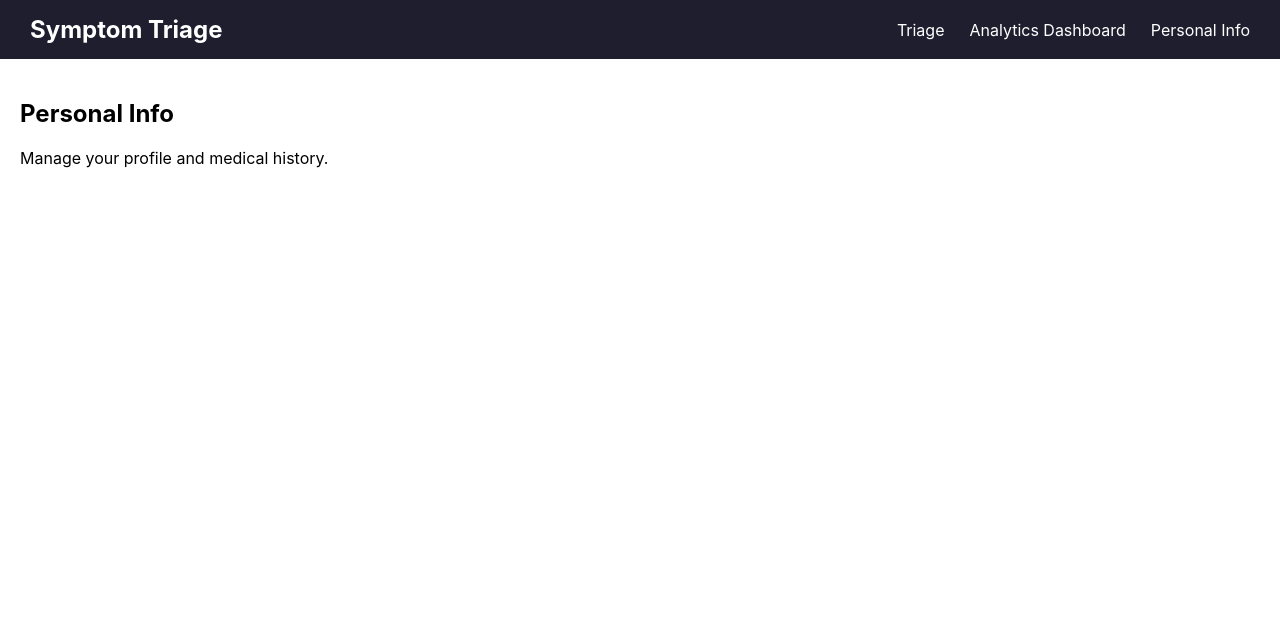
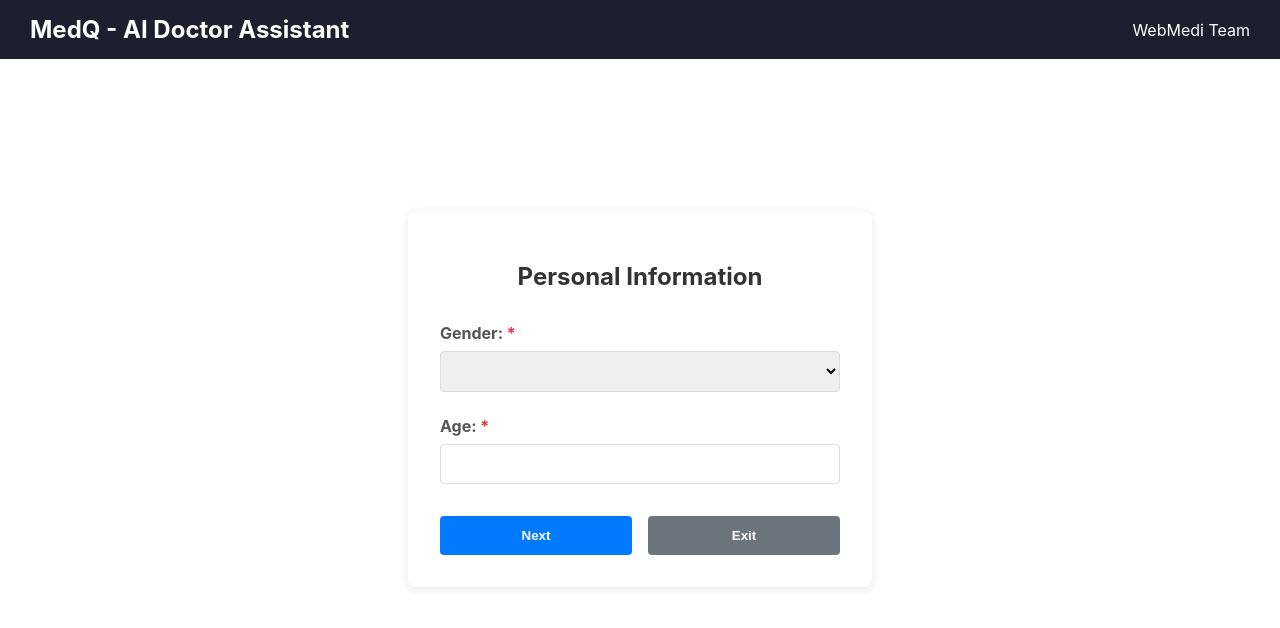
Before and after one commit to huongtle/Hackathon-FE, a React (Create React App) app: page /info in a window 1280 px wide. Shown: the top 628 px of the page. Built offline with nearby package versions, Linux system fonts and the light colour scheme.

Commit message:
Update Code Structure

```diff
--- a/src/App.js
+++ b/src/App.js
@@ -1,6 +1,7 @@
 import React from 'react';
 import { BrowserRouter as Router, Routes, Route } from 'react-router-dom';
 import Navbar from './components/Navbar';
+import Welcome from './pages/Welcome';
 import Triage from './pages/Triage';
 import Dashboard from './pages/Dashboard';
 import PersonalInfo from './pages/PersonalInfo';
@@ -11,7 +12,8 @@ function App() {
       <Navbar />
       <div style={{ padding: '20px' }}>
         <Routes>
-          <Route path="/" element={<Triage />} />
+          <Route path="/" element={<Welcome />} />
+          <Route path="/triage" element={<Triage />} />
           <Route path="/dashboard" element={<Dashboard />} />
           <Route path="/info" element={<PersonalInfo />} />
         </Routes>
--- a/src/components/Navbar.js
+++ b/src/components/Navbar.js
@@ -5,12 +5,8 @@ import '../css/Navbar.css';
 function Navbar() {
   return (
     <nav className="navbar">
-      <div className="logo">Symptom Triage</div>
-      <ul className="nav-links">
-        <li><Link to="/">Triage</Link></li>
-        <li><Link to="/dashboard">Analytics Dashboard</Link></li>
-        <li><Link to="/info">Personal Info</Link></li>
-      </ul>
+      <div className="logo">MedQ - AI Doctor Assistant</div>
+      <div className="nav-links">WebMedi Team</div>
     </nav>
   );
 }
--- a/src/css/App.css
+++ b/src/css/App.css
@@ -14,7 +14,7 @@
 }
 
 .App-header {
-  background-color: #282c34;
+  background-color: #0056b3;
   min-height: 100vh;
   display: flex;
   flex-direction: column;
--- /dev/null
+++ b/src/css/PersonalInfo.css
@@ -0,0 +1,94 @@
+.personal-info-container {
+  display: flex;
+  justify-content: center;
+  align-items: center;
+  min-height: 80vh;
+}
+
+.personal-info-content {
+  background: white;
+  padding: 2rem;
+  border-radius: 8px;
+  box-shadow: 0 2px 10px rgba(0, 0, 0, 0.1);
+  width: 100%;
+  max-width: 400px;
+}
+
+.personal-info-content h2 {
+  text-align: center;
+  margin-bottom: 2rem;
+  color: #333;
+}
+
+.form-group {
+  margin-bottom: 1.5rem;
+}
+
+.form-group label {
+  display: block;
+  margin-bottom: 0.5rem;
+  font-weight: bold;
+  color: #555;
+}
+
+.form-group select,
+.form-group input {
+  width: 100%;
+  padding: 10px;
+  border: 1px solid #ddd;
+  border-radius: 4px;
+  font-size: 16px;
+  box-sizing: border-box;
+}
+
+.form-group select.error,
+.form-group input.error {
+  border-color: #dc3545;
+}
+
+.required {
+  color: #dc3545;
+  font-weight: bold;
+}
+
+.error-message {
+  color: #dc3545;
+  font-size: 14px;
+  margin-top: 5px;
+  display: block;
+}
+
+.button-group {
+  display: flex;
+  gap: 1rem;
+  margin-top: 2rem;
+}
+
+.btn-next,
+.btn-exit {
+  flex: 1;
+  padding: 12px;
+  border: none;
+  border-radius: 4px;
+  font-weight: bold;
+  cursor: pointer;
+  transition: background-color 0.3s;
+}
+
+.btn-next {
+  background-color: #007bff;
+  color: white;
+}
+
+.btn-next:hover {
+  background-color: #0056b3;
+}
+
+.btn-exit {
+  background-color: #6c757d;
+  color: white;
+}
+
+.btn-exit:hover {
+  background-color: #545b62;
+}
--- /dev/null
+++ b/src/css/Welcome.css
@@ -0,0 +1,69 @@
+.welcome-container {
+  display: flex;
+  justify-content: center;
+  align-items: center;
+  min-height: 80vh;
+  text-align: center;
+}
+
+.welcome-content h1 {
+  font-size: 3rem;
+  color: #333;
+}
+
+.welcome-content h2 {
+  font-size: 2.5rem;
+  margin-bottom: 1rem;
+  color: #0056b3;
+}
+
+.welcome-content h3 {
+  font-size: 1.5rem;
+  color: #333;
+}
+
+.welcome-content h4 {
+  font-size: 1.25rem;
+  margin-bottom: 3rem;
+  color: #0056b3;
+}
+
+.welcome-content p {
+  font-size: 1.25rem;
+}
+
+.welcome-actions {
+  display: flex;
+  gap: 1rem;
+  justify-content: center;
+  margin: 3rem;
+}
+
+.btn-primary, .btn-secondary {
+  padding: 20px 30px;
+  border: none;
+  border-radius: 5px;
+  font-weight: bold;
+  cursor: pointer;
+  transition: background-color 0.3s;
+}
+
+.btn-primary {
+  background-color: #007bff;
+  color: white;
+  font-size: large;
+}
+
+.btn-primary:hover {
+  background-color: #0056b3;
+}
+
+.btn-secondary {
+  background-color: #ef7029;
+  color: white;
+  font-size: large;
+}
+
+.btn-secondary:hover {
+  background-color: #545b62;
+}
--- a/src/pages/PersonalInfo.js
+++ b/src/pages/PersonalInfo.js
@@ -1,10 +1,103 @@
-import React from 'react';
+import React, { useState, useEffect } from 'react';
+import { useNavigate } from 'react-router-dom';
+import '../css/PersonalInfo.css';
 
 function PersonalInfo() {
+  const [gender, setGender] = useState('');
+  const [age, setAge] = useState('');
+  const [language, setLanguage] = useState('en');
+  const [errors, setErrors] = useState({});
+  const navigate = useNavigate();
+
+  useEffect(() => {
+    const selectedLanguage = sessionStorage.getItem('selectedLanguage') || 'en';
+    setLanguage(selectedLanguage);
+  }, []);
+
+  const handleNext = () => {
+    const newErrors = {};
+    if (!gender) newErrors.gender = true;
+    if (!age) newErrors.age = true;
+
+    setErrors(newErrors);
+
+    if (Object.keys(newErrors).length === 0) {
+      sessionStorage.setItem('userGender', gender);
+      sessionStorage.setItem('userAge', age);
+      navigate('/triage');
+    }
+  };
+
+  const handleExit = () => {
+    navigate('/');
+  };
+
+  const text = {
+    vi: {
+      title: 'Thông tin cá nhân',
+      gender: 'Giới tính:',
+      age: 'Tuổi:',
+      male: 'Nam',
+      female: 'Nữ',
+      other: 'Khác',
+      next: 'Tiếp theo',
+      exit: 'Thoát',
+      genderRequired: 'Vui lòng chọn giới tính',
+      ageRequired: 'Vui lòng nhập tuổi'
+    },
+    en: {
+      title: 'Personal Information',
+      gender: 'Gender:',
+      age: 'Age:',
+      male: 'Male',
+      female: 'Female',
+      other: 'Other',
+      next: 'Next',
+      exit: 'Exit',
+      genderRequired: 'Please select gender',
+      ageRequired: 'Please enter age'
+    }
+  };
+
   return (
-    <div>
-      <h2>Personal Info</h2>
-      <p>Manage your profile and medical history.</p>
+    <div className="personal-info-container">
+      <div className="personal-info-content">
+        <h2>{text[language].title}</h2>
+        <form>
+          <div className="form-group">
+            <label>{text[language].gender} <span className="required">*</span></label>
+            <select
+              value={gender}
+              onChange={(e) => setGender(e.target.value)}
+              className={errors.gender ? 'error' : ''}
+              required
+            >
+              <option value=""></option>
+              <option value="male">{text[language].male}</option>
+              <option value="female">{text[language].female}</option>
+              <option value="other">{text[language].other}</option>
+            </select>
+            {errors.gender && <span className="error-message">{text[language].genderRequired}</span>}
+          </div>
+          <div className="form-group">
+            <label>{text[language].age} <span className="required">*</span></label>
+            <input
+              type="number"
+              value={age}
+              onChange={(e) => setAge(e.target.value)}
+              min="1"
+              max="120"
+              className={errors.age ? 'error' : ''}
+              required
+            />
+            {errors.age && <span className="error-message">{text[language].ageRequired}</span>}
+          </div>
+          <div className="button-group">
+            <button type="button" onClick={handleNext} className="btn-next">{text[language].next}</button>
+            <button type="button" onClick={handleExit} className="btn-exit">{text[language].exit}</button>
+          </div>
+        </form>
+      </div>
     </div>
   );
 }
--- /dev/null
+++ b/src/pages/Welcome.js
@@ -0,0 +1,31 @@
+import React from 'react';
+import { useNavigate } from 'react-router-dom';
+import '../css/Welcome.css';
+
+function Welcome() {
+  const navigate = useNavigate();
+
+  const handleLanguageSelect = (language) => {
+    sessionStorage.setItem('selectedLanguage', language);
+    navigate('/info');
+  };
+
+  return (
+    <div className="welcome-container">
+      <div className="welcome-content">
+        <h1>Chào mừng bạn đến với MedQ</h1>
+        <p>Vui lòng chọn ngôn ngữ</p>
+        <h2>Welcome to MedQ</h2>
+        <p>Please select the language</p>
+        <div className="welcome-actions">
+          <button onClick={() => handleLanguageSelect('vi')} className="btn-primary">Tiếng Việt</button>
+          <button onClick={() => handleLanguageSelect('en')} className="btn-secondary">English</button>
+        </div>
+        <h3>Trợ lý AI Doctor giúp bạn tìm hiểu thêm về các triệu chứng đang gặp và gợi ý hướng xử lý để tham khảo.</h3>
+        <h4>The AI Doctor assistant helps you learn more about your symptoms and suggests possible courses of action for reference.</h4>
+      </div>
+    </div>
+  );
+}
+
+export default Welcome;
```
